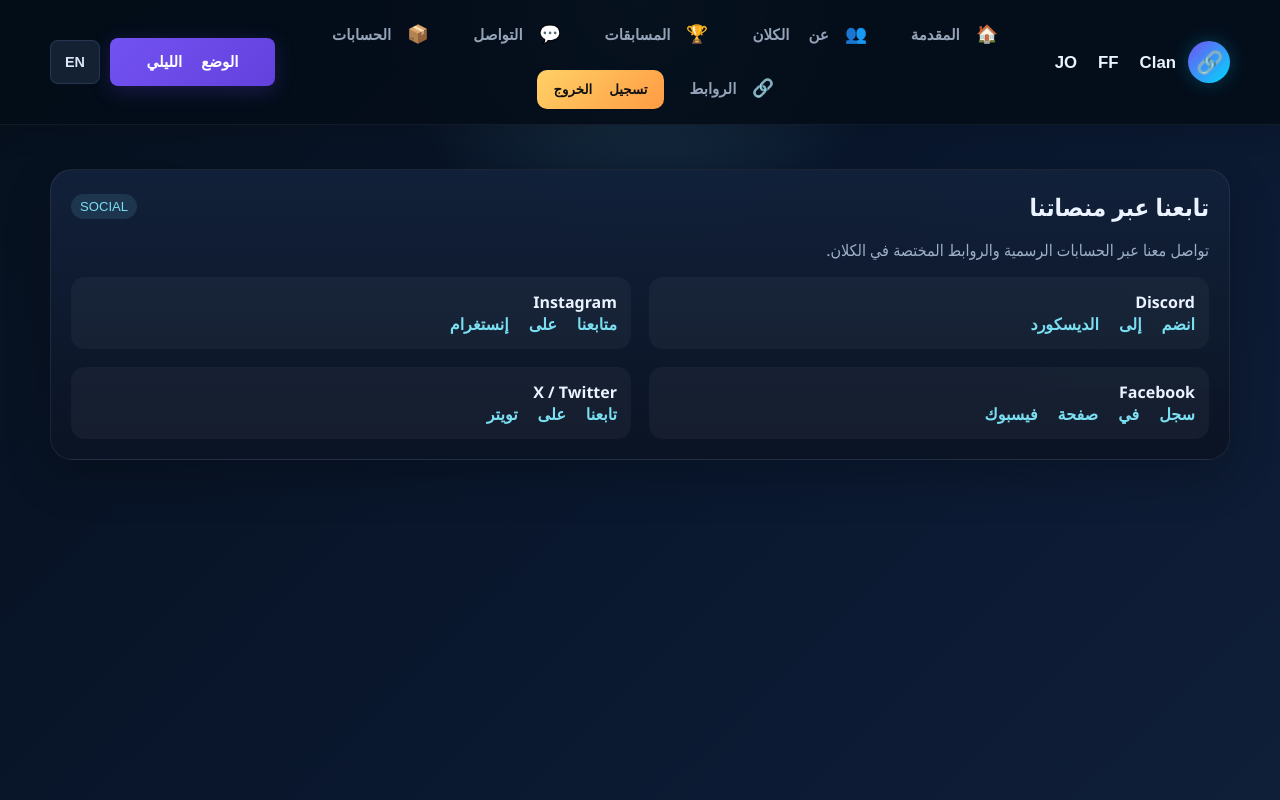
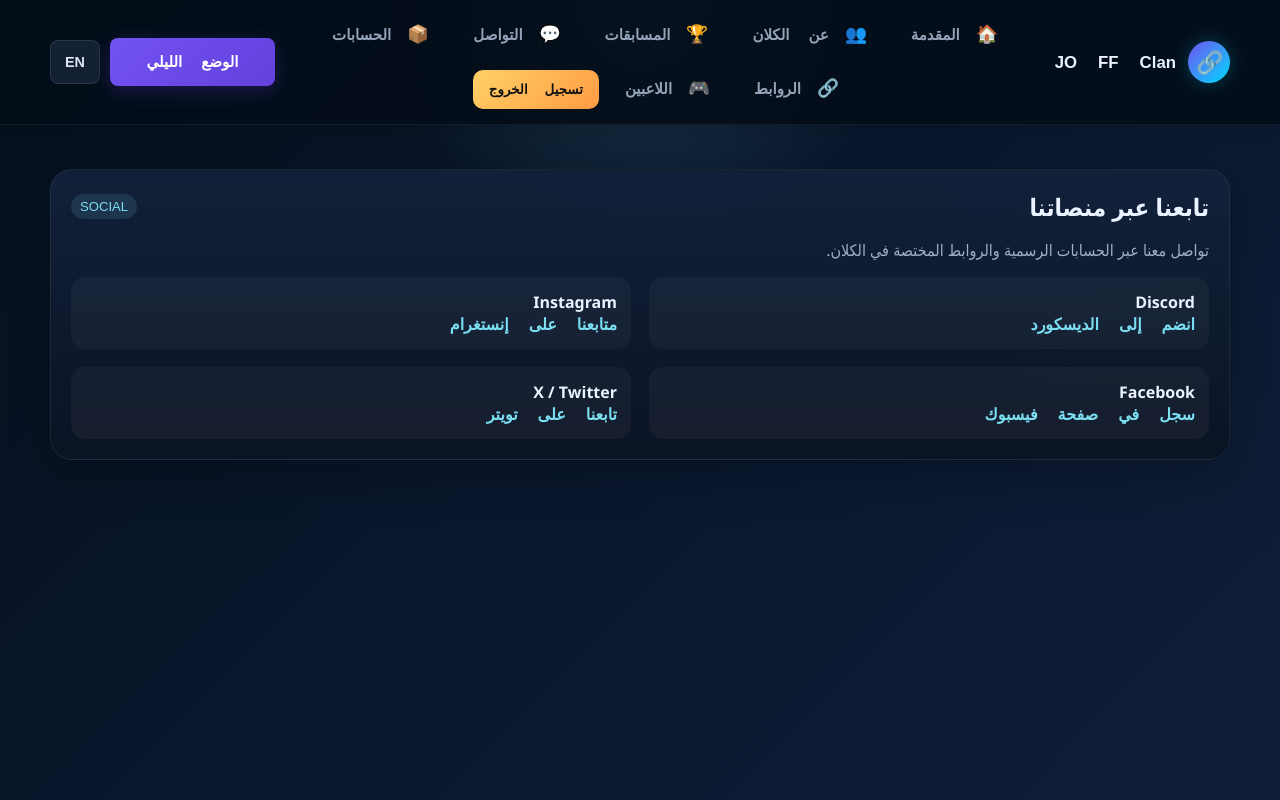
Before and after one commit to servar-eanas/JO-FF, a website: page links.html in a window 1280 px wide. Drawn offline with Linux system fonts and the light colour scheme; sample sign-in values are in the browser's storage.

Commit message:
Add files via upload

```diff
--- a/links.html
+++ b/links.html
@@ -46,6 +46,11 @@
     <span class="nav-icon">🔗</span>
     <span>الروابط</span>
   </a>
+
+    <a href="player.html">
+  <span class="nav-icon">🎮</span>
+  <span>اللاعبين</span>
+</a>
 <button id="logoutBtn" class="btn">
   تسجيل الخروج
 </button>
```
Also changed, not shown: accounts.html (+4 -0 lines), admin.html (+4 -0 lines), competitions.html (+5 -0 lines), contact.html (+5 -0 lines).
